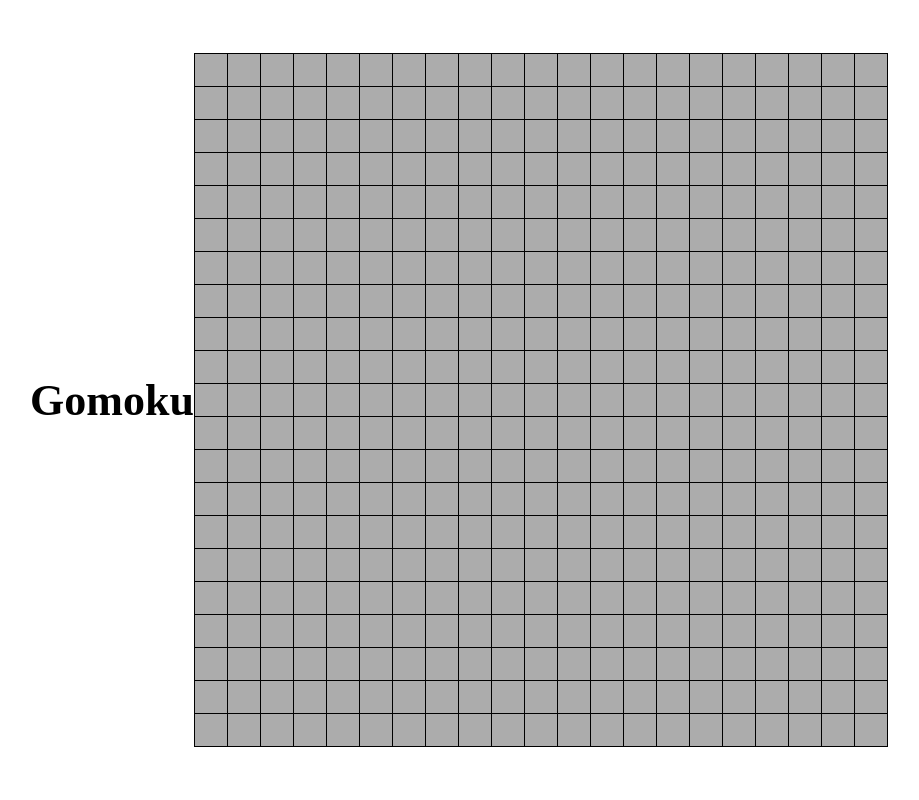
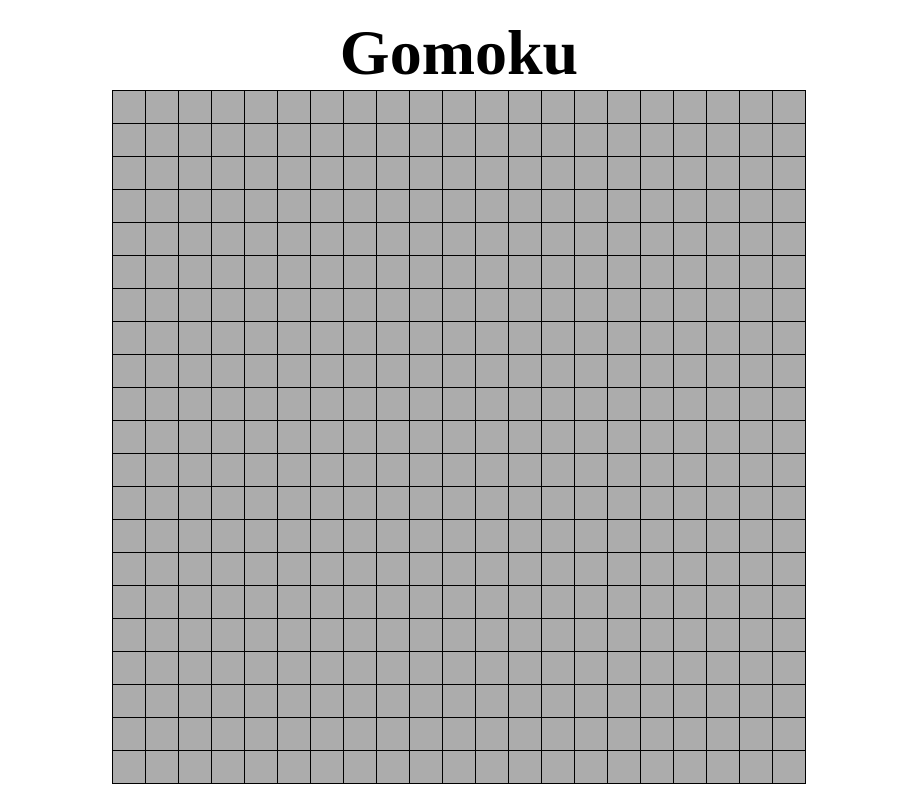
Before and after one commit to BlazTech/Gomoku, a plain HTML site: page index.html in a window 1280 px wide. Shown: the whole page, without its empty margins (181-1100 px from the left). Drawn offline with Linux system fonts and the light colour scheme.

Commit message:
Change title font size

```diff
--- a/style.css
+++ b/style.css
@@ -15,8 +15,13 @@ html, body {
 
 body {
     display: flex;
+    flex-direction: column;
     justify-content: center;
     align-items: center;
+}
+
+h1 {
+    font-size: 64px;
 }
 
 table {
```
